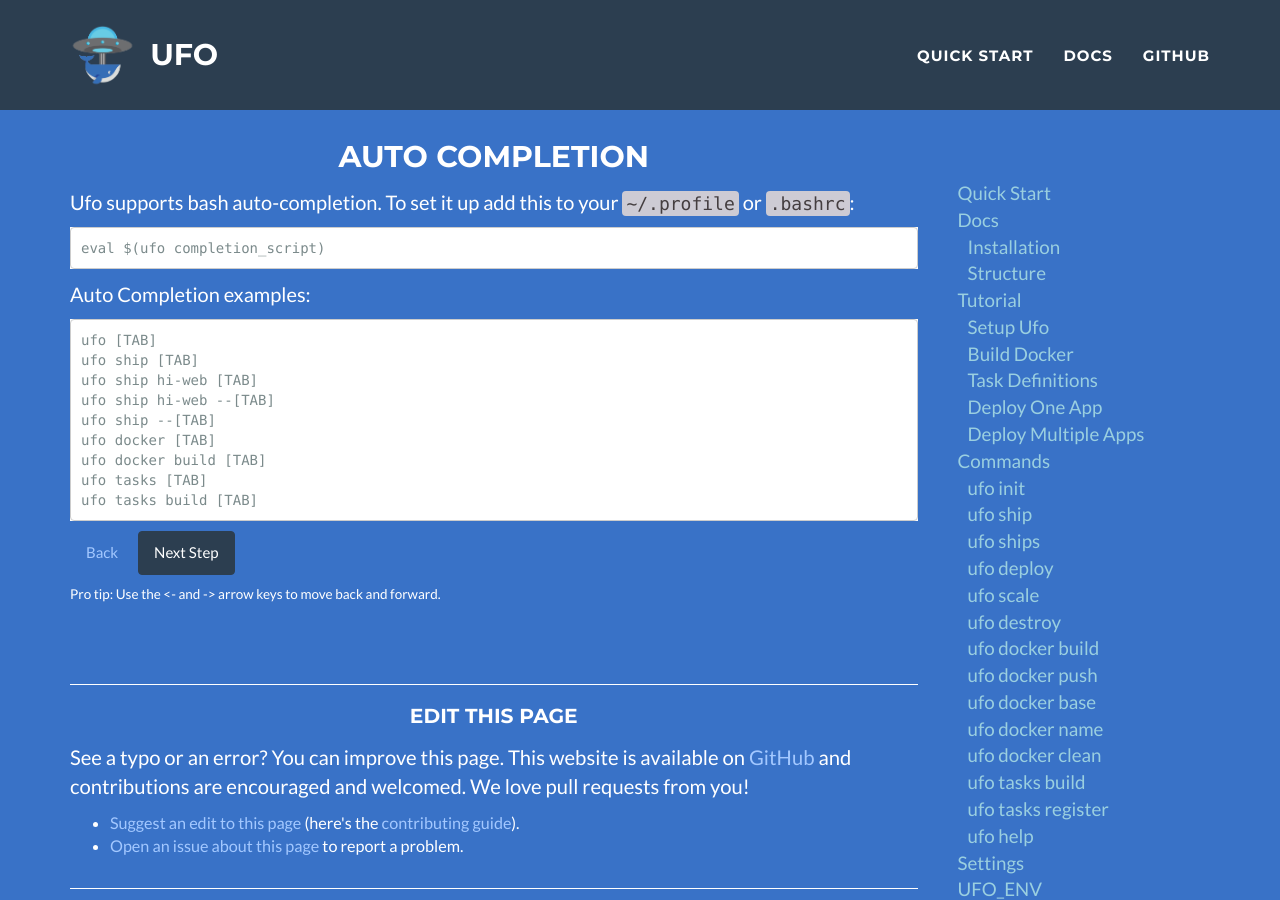
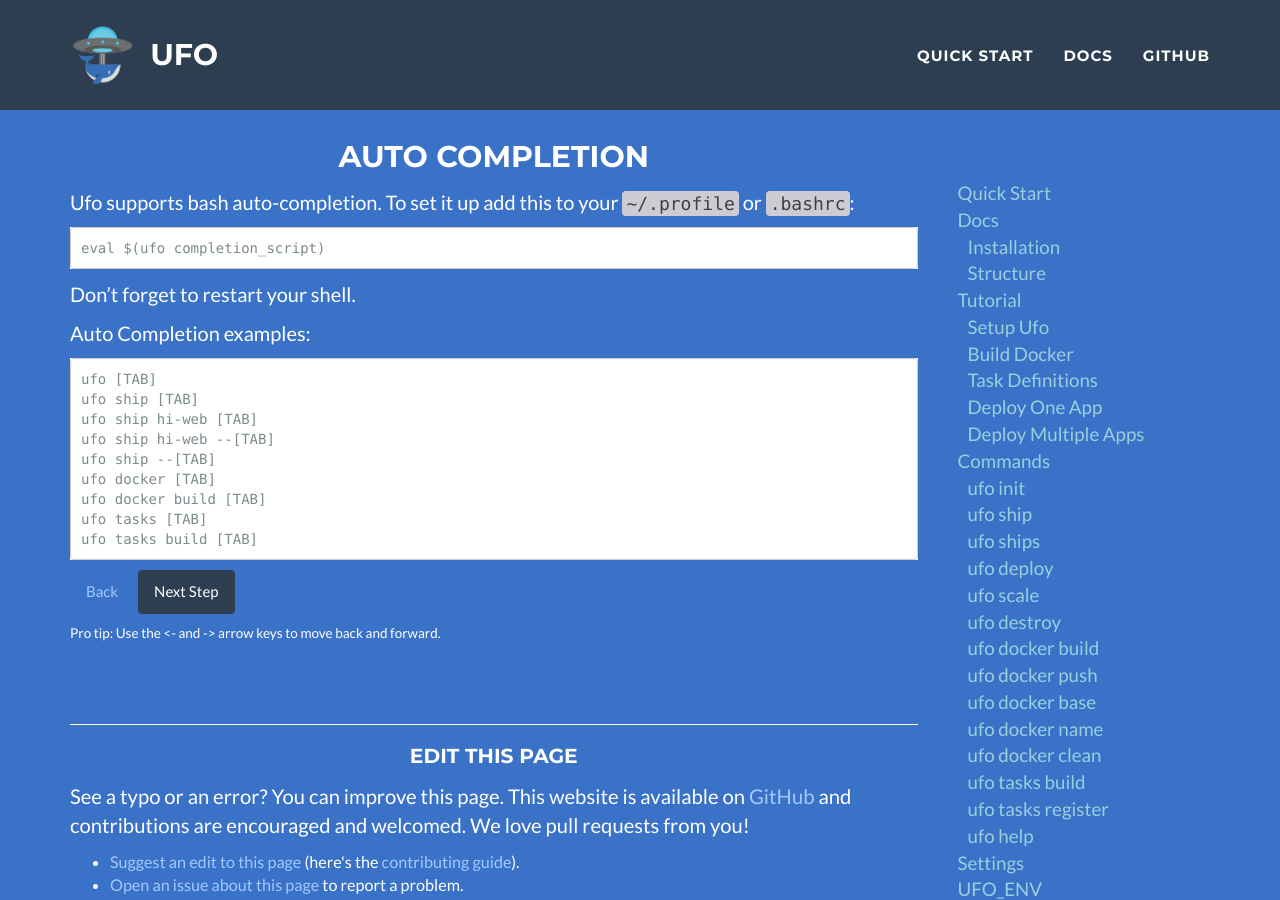
Before and after one commit to boltops-tools/ufo, a Jekyll site: the page built from docs/_docs/auto-completion.md, in a window 1280 px wide and 900 px high. Built offline with Jekyll 4.4.1, drawn with Linux system fonts in a browser that asks for light colours.

Commit message:
update docs

````diff
--- a/docs/_docs/auto-completion.md
+++ b/docs/_docs/auto-completion.md
@@ -7,6 +7,8 @@ Ufo supports bash auto-completion.  To set it up add this to your `~/.profile` o
 ```
 eval $(ufo completion_script)
 ```
+
+Don't forget to restart your shell.
 
 Auto Completion examples:
 
````
